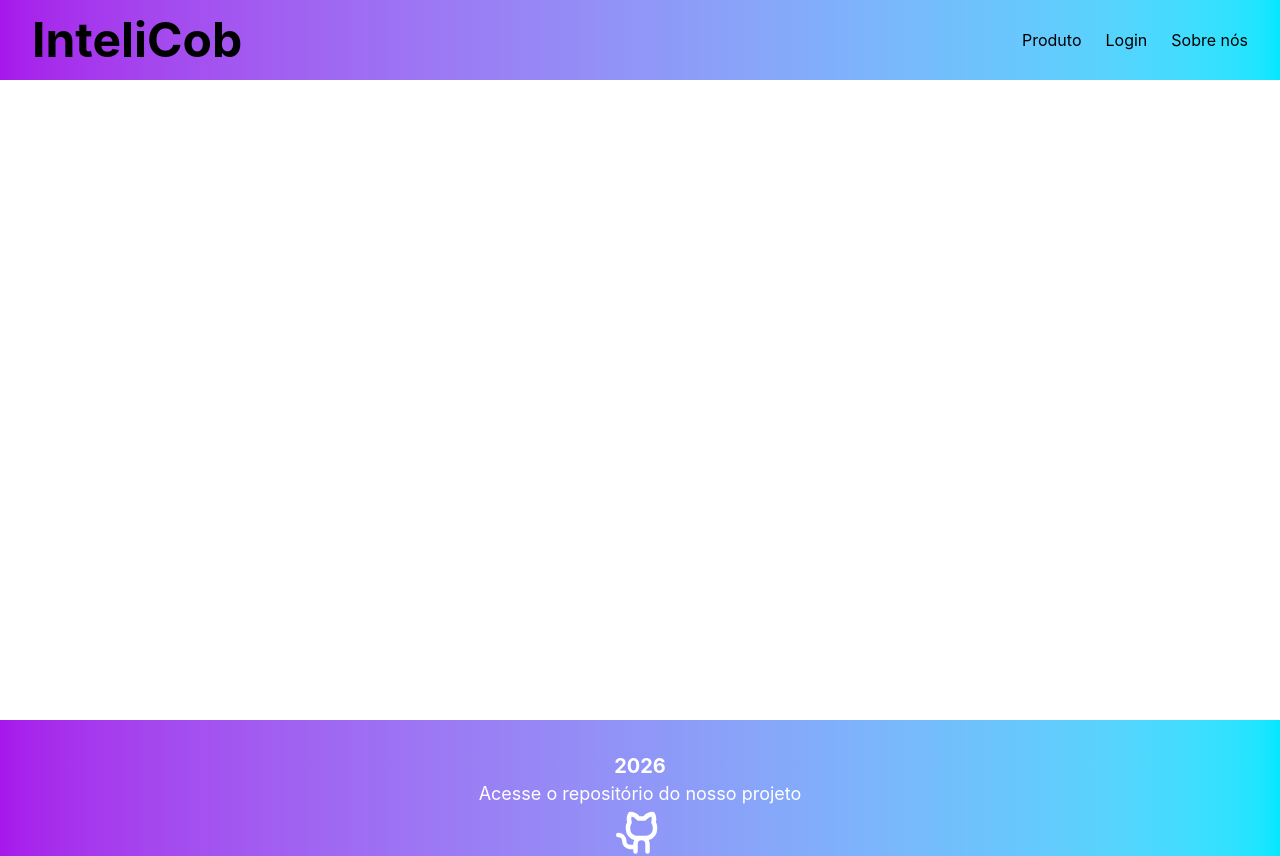
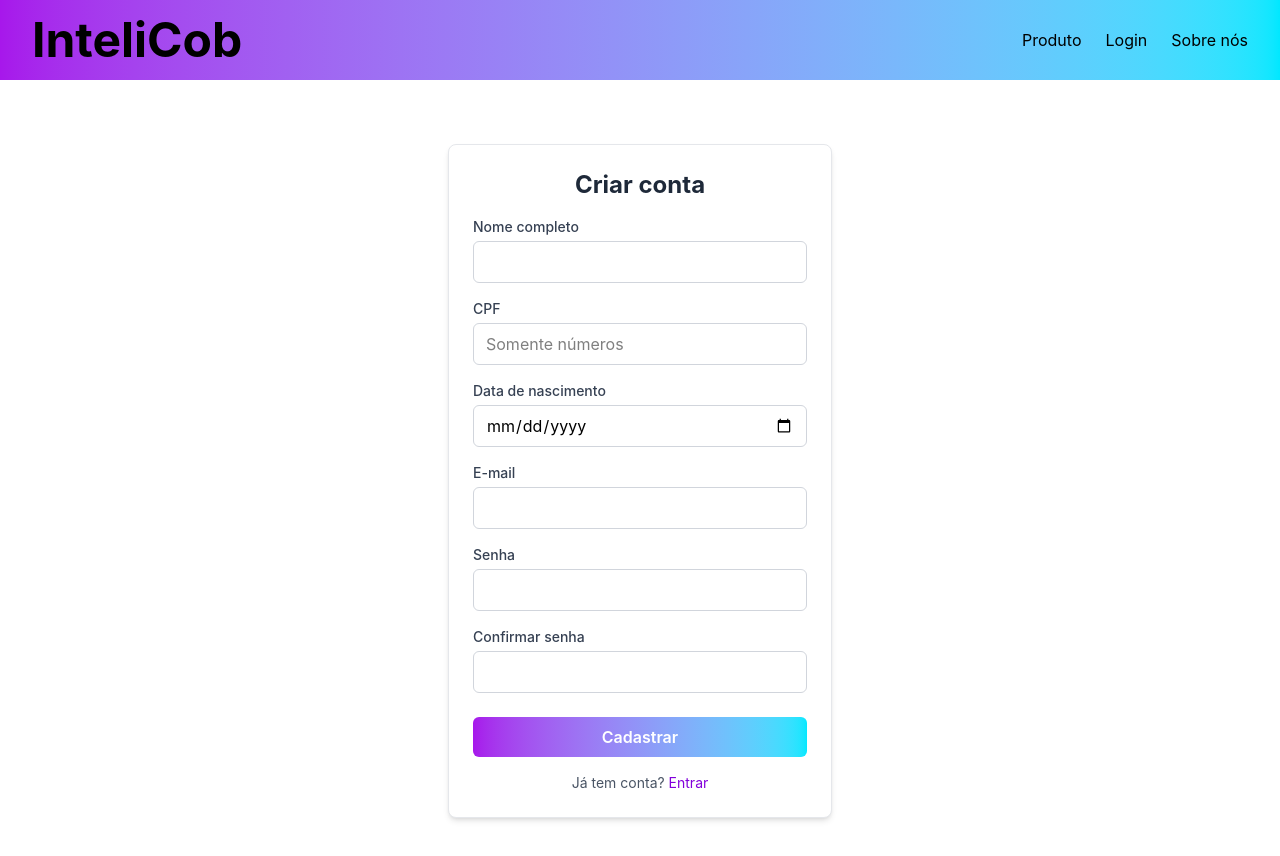
Before and after one commit to crmprojetointegrador/crm_front, a React (Vite) app: page /cadastro in a window 1280 px wide. Shown: the top 856 px of the page. Built offline with nearby package versions, Linux system fonts and the light colour scheme; no server answers.

Commit message:
Criado form de cadastras usuario

```diff
--- a/src/App.tsx
+++ b/src/App.tsx
@@ -5,6 +5,7 @@ import Navbar from "./components/navbar/Navbar";
 import Home from "./pages/home/Home";
 import About from './pages/About';
 import Login from "./pages/login/Login";
+import Cadastro from "./pages/cadastro/Cadastro";
 
 import ListarProdutos from "./components/produto/listarproduto/ListarProduto";
 import FormProduto from "./components/produto/formproduto/FormProduto";
@@ -32,6 +33,12 @@ function App() {
             <Route
               path="/login"
               element={<Login />}
+            />
+
+            {/* Cadastro de usuário */}
+            <Route
+              path="/cadastro"
+              element={<Cadastro />}
             />
 
             {/* Sobre Nós */}
--- /dev/null
+++ b/src/pages/cadastro/Cadastro.tsx
@@ -0,0 +1,198 @@
+import { useState } from "react";
+import { useForm } from "react-hook-form";
+import { zodResolver } from "@hookform/resolvers/zod";
+import { z } from "zod";
+import { Link, useNavigate } from "react-router-dom";
+import { isAxiosError } from "axios";
+import UsuarioService from "../../services/UsuarioService";
+
+// Tipo de conta criado por autocadastro. Não é exposto como campo no
+// formulário — permitir que o próprio usuário escolha o "tipo" na hora do
+// cadastro abriria brecha pra ele se autopromover, por exemplo, a admin.
+const TIPO_PADRAO = "USER";
+
+const cadastroSchema = z
+    .object({
+        nome: z.string().min(3, "Informe seu nome completo"),
+        cpf: z
+            .string()
+            .min(11, "CPF deve ter 11 dígitos")
+            .max(11, "CPF deve ter 11 dígitos")
+            .regex(/^\d+$/, "CPF deve conter apenas números"),
+        dataNascimento: z.string().min(1, "Informe a data de nascimento"),
+        email: z.string().email("Informe um e-mail válido"),
+        senha: z.string().min(6, "A senha deve ter pelo menos 6 caracteres"),
+        confirmarSenha: z.string().min(1, "Confirme a senha"),
+    })
+    .refine((dados) => dados.senha === dados.confirmarSenha, {
+        message: "As senhas não coincidem",
+        path: ["confirmarSenha"],
+    });
+
+type CadastroFormData = z.infer<typeof cadastroSchema>;
+
+function Cadastro() {
+    const navigate = useNavigate();
+    const [erro, setErro] = useState("");
+
+    const {
+        register,
+        handleSubmit,
+        formState: { errors, isSubmitting },
+    } = useForm<CadastroFormData>({
+        resolver: zodResolver(cadastroSchema),
+    });
+
+    async function onSubmit(dados: CadastroFormData) {
+        setErro("");
+
+        try {
+            await UsuarioService.cadastrar({
+                nome: dados.nome,
+                cpf: dados.cpf,
+                dataNascimento: dados.dataNascimento,
+                email: dados.email,
+                senha: dados.senha,
+                tipo: TIPO_PADRAO,
+            });
+
+            navigate("/login", { state: { cadastroConcluido: true } });
+        } catch (error) {
+            if (isAxiosError(error) && error.response?.status === 400) {
+                setErro("Não foi possível cadastrar. Confira os dados informados.");
+            } else {
+                setErro("Não foi possível cadastrar. Tente novamente em instantes.");
+            }
+        }
+    }
+
+    return (
+        <div className="flex justify-center items-center py-16 px-4">
+            <form
+                onSubmit={handleSubmit(onSubmit)}
+                className="w-full max-w-sm bg-white rounded-lg shadow-md border border-gray-200 p-6 flex flex-col gap-4"
+            >
+                <h1 className="text-2xl font-bold text-center text-gray-800">Criar conta</h1>
+
+                {erro && (
+                    <p className="text-sm text-red-600 text-center">{erro}</p>
+                )}
+
+                <div className="flex flex-col gap-1">
+                    <label htmlFor="nome" className="text-sm font-medium text-gray-700">
+                        Nome completo
+                    </label>
+                    <input
+                        id="nome"
+                        type="text"
+                        autoComplete="name"
+                        {...register("nome")}
+                        className="border border-gray-300 rounded-md px-3 py-2 focus:outline-none focus:ring-2 focus:ring-purple-500"
+                    />
+                    {errors.nome && (
+                        <span className="text-xs text-red-600">{errors.nome.message}</span>
+                    )}
+                </div>
+
+                <div className="flex flex-col gap-1">
+                    <label htmlFor="cpf" className="text-sm font-medium text-gray-700">
+                        CPF
+                    </label>
+                    <input
+                        id="cpf"
+                        type="text"
+                        inputMode="numeric"
+                        placeholder="Somente números"
+                        autoComplete="off"
+                        {...register("cpf")}
+                        className="border border-gray-300 rounded-md px-3 py-2 focus:outline-none focus:ring-2 focus:ring-purple-500"
+                    />
+                    {errors.cpf && (
+                        <span className="text-xs text-red-600">{errors.cpf.message}</span>
+                    )}
+                </div>
+
+                <div className="flex flex-col gap-1">
+                    <label htmlFor="dataNascimento" className="text-sm font-medium text-gray-700">
+                        Data de nascimento
+                    </label>
+                    <input
+                        id="dataNascimento"
+                        type="date"
+                        autoComplete="bday"
+                        {...register("dataNascimento")}
+                        className="border border-gray-300 rounded-md px-3 py-2 focus:outline-none focus:ring-2 focus:ring-purple-500"
+                    />
+                    {errors.dataNascimento && (
+                        <span className="text-xs text-red-600">{errors.dataNascimento.message}</span>
+                    )}
+                </div>
+
+                <div className="flex flex-col gap-1">
+                    <label htmlFor="email" className="text-sm font-medium text-gray-700">
+                        E-mail
+                    </label>
+                    <input
+                        id="email"
+                        type="email"
+                        autoComplete="email"
+                        {...register("email")}
+                        className="border border-gray-300 rounded-md px-3 py-2 focus:outline-none focus:ring-2 focus:ring-purple-500"
+                    />
+                    {errors.email && (
+                        <span className="text-xs text-red-600">{errors.email.message}</span>
+                    )}
+                </div>
+
+                <div className="flex flex-col gap-1">
+                    <label htmlFor="senha" className="text-sm font-medium text-gray-700">
+                        Senha
+                    </label>
+                    <input
+                        id="senha"
+                        type="password"
+                        autoComplete="new-password"
+                        {...register("senha")}
+                        className="border border-gray-300 rounded-md px-3 py-2 focus:outline-none focus:ring-2 focus:ring-purple-500"
+                    />
+                    {errors.senha && (
+                        <span className="text-xs text-red-600">{errors.senha.message}</span>
+                    )}
+                </div>
+
+                <div className="flex flex-col gap-1">
+                    <label htmlFor="confirmarSenha" className="text-sm font-medium text-gray-700">
+                        Confirmar senha
+                    </label>
+                    <input
+                        id="confirmarSenha"
+                        type="password"
+                        autoComplete="new-password"
+                        {...register("confirmarSenha")}
+                        className="border border-gray-300 rounded-md px-3 py-2 focus:outline-none focus:ring-2 focus:ring-purple-500"
+                    />
+                    {errors.confirmarSenha && (
+                        <span className="text-xs text-red-600">{errors.confirmarSenha.message}</span>
+                    )}
+                </div>
+
+                <button
+                    type="submit"
+                    disabled={isSubmitting}
+                    className="mt-2 bg-gradient-to-r from-[#a717eb] to-[#00e8ff] text-white font-semibold rounded-md py-2 disabled:opacity-60"
+                >
+                    {isSubmitting ? "Cadastrando..." : "Cadastrar"}
+                </button>
+
+                <p className="text-sm text-center text-gray-600">
+                    Já tem conta?{" "}
+                    <Link to="/login" className="text-purple-700 hover:underline">
+                        Entrar
+                    </Link>
+                </p>
+            </form>
+        </div>
+    );
+}
+
+export default Cadastro;
--- a/src/pages/login/Login.tsx
+++ b/src/pages/login/Login.tsx
@@ -2,7 +2,7 @@ import { useState } from "react";
 import { useForm } from "react-hook-form";
 import { zodResolver } from "@hookform/resolvers/zod";
 import { z } from "zod";
-import { useNavigate } from "react-router-dom";
+import { Link, useLocation, useNavigate } from "react-router-dom";
 import { isAxiosError } from "axios";
 import UsuarioService from "../../services/UsuarioService";
 import { useAuth } from "../../contexts/AuthContext";
@@ -16,8 +16,13 @@ type LoginFormData = z.infer<typeof loginSchema>;
 
 function Login() {
     const navigate = useNavigate();
+    const location = useLocation();
     const { login } = useAuth();
     const [erro, setErro] = useState("");
+
+    const cadastroConcluido = Boolean(
+        (location.state as { cadastroConcluido?: boolean } | null)?.cadastroConcluido
+    );
 
     const {
         register,
@@ -50,6 +55,12 @@ function Login() {
                 className="w-full max-w-sm bg-white rounded-lg shadow-md border border-gray-200 p-6 flex flex-col gap-4"
             >
                 <h1 className="text-2xl font-bold text-center text-gray-800">Entrar</h1>
+
+                {cadastroConcluido && !erro && (
+                    <p className="text-sm text-green-700 bg-green-50 border border-green-200 rounded-md px-3 py-2 text-center">
+                        Cadastro realizado! Entre com o CPF e a senha cadastrados.
+                    </p>
+                )}
 
                 {erro && (
                     <p className="text-sm text-red-600 text-center">{erro}</p>
@@ -94,6 +105,13 @@ function Login() {
                 >
                     {isSubmitting ? "Entrando..." : "Entrar"}
                 </button>
+
+                <p className="text-sm text-center text-gray-600">
+                    Ainda não tem conta?{" "}
+                    <Link to="/cadastro" className="text-purple-700 hover:underline">
+                        Cadastre-se
+                    </Link>
+                </p>
             </form>
         </div>
     );
--- a/src/services/UsuarioService.ts
+++ b/src/services/UsuarioService.ts
@@ -1,5 +1,6 @@
 import api from "./api";
 import type { UsuarioLogin } from "../models/UsuarioLogin";
+import type { Usuario } from "../models/Usuario";
 
 class UsuarioService {
 
@@ -7,6 +8,10 @@ class UsuarioService {
         return api.post<UsuarioLogin>("/usuarios/logar", dadosLogin);
     }
 
+    cadastrar(usuario: Omit<Usuario, "id" | "produtos">) {
+        return api.post<Usuario>("/usuarios/cadastrar", usuario);
+    }
+
 }
 
 export default new UsuarioService();
```
Also changed, not shown: 1 other file (tests, documents, lock files or other folders).
